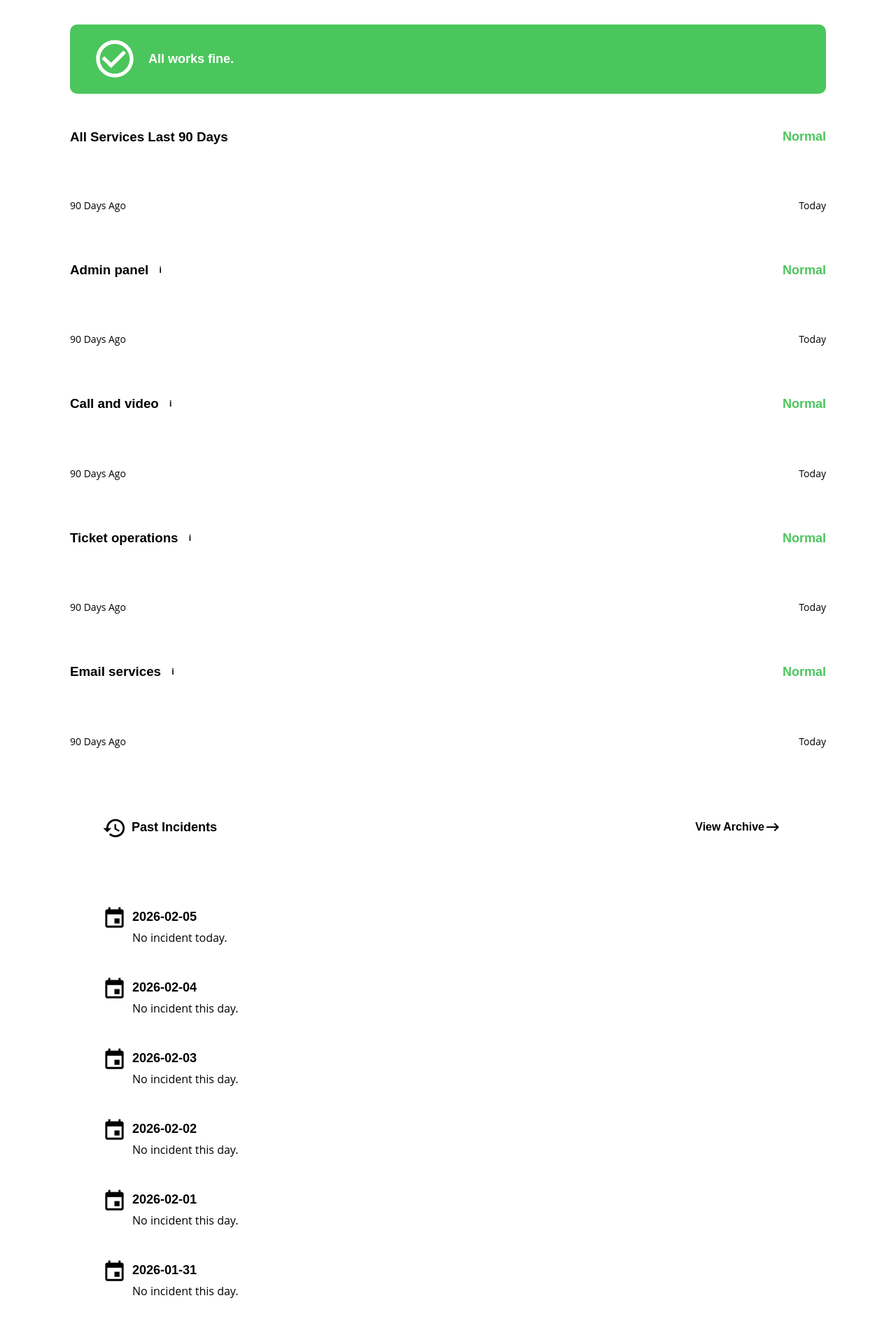
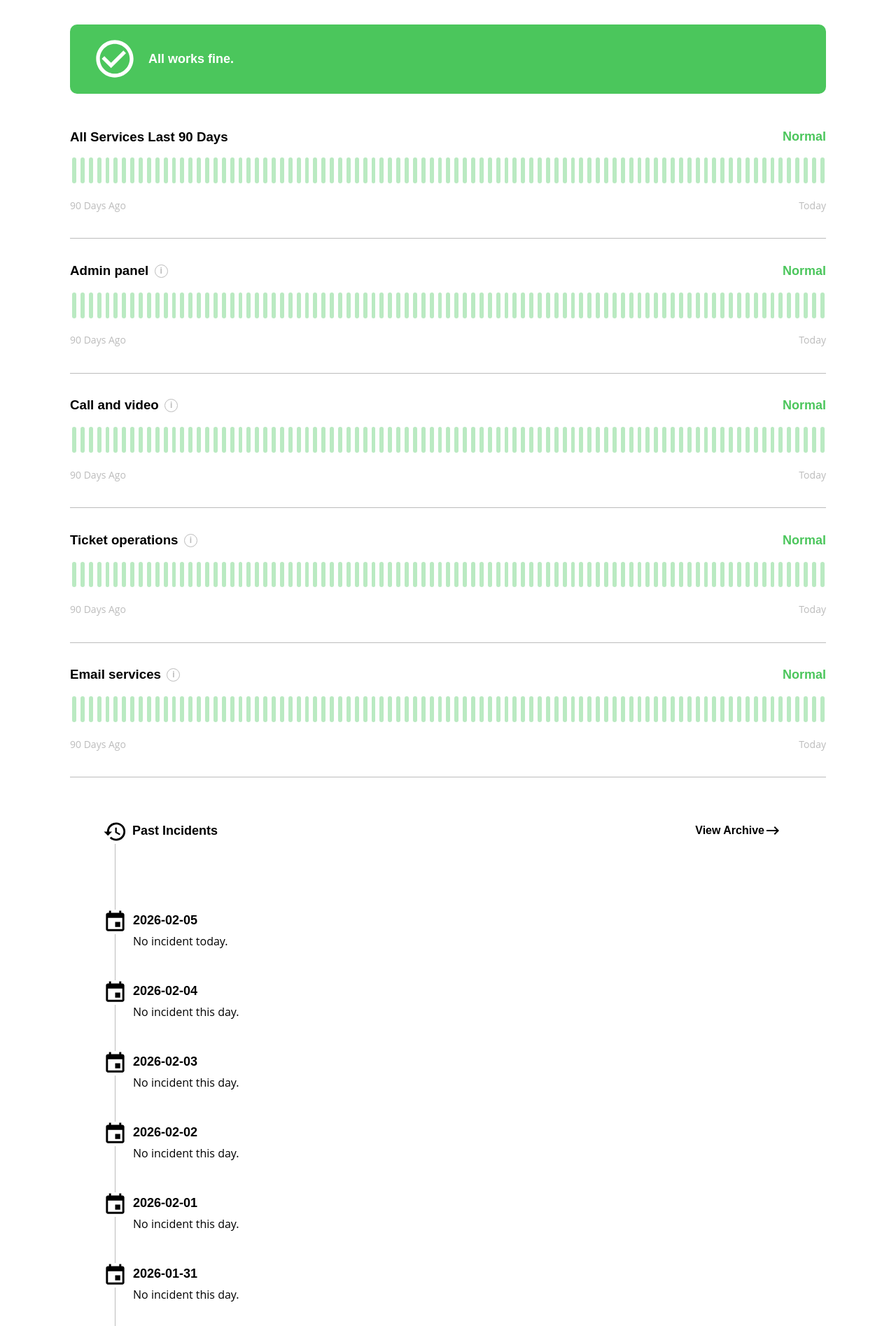
Before and after one commit to dshymanskyi/la-status, a Jekyll site: the page built from index.html, in a window 1280 px wide. Shown: the part 343-2238 px from the top of the page at 70% size. Built offline with Jekyll 4.4.1, drawn with Linux system fonts in a browser that asks for light colours; the list of posts is cut into pages by our own code.

Commit message:
Update styles.css

```diff
--- a/css/styles.css
+++ b/css/styles.css
@@ -78,7 +78,7 @@
 }
 
 .index-system {
-  border-bottom: 1px solid $gray;
+  border-bottom: 1px solid var(--gray);
   padding: 1rem 0;
 }
 
@@ -144,11 +144,11 @@
 }
 
 input:checked + .slider {
-  background-color: $degradation;
+  background-color: var(--degradation);
 }
 
 input:focus + .slider {
-  box-shadow: 0 0 1px $degradation;
+  box-shadow: 0 0 1px var(--degradation);
 }
 
 input:checked + .slider:before {
@@ -178,7 +178,7 @@ input:checked + .slider:before {
   a {
     font-size: small;
     text-decoration: none;
-    color: $gray;
+    color: var(--gray);
     padding: 0 0.2rem;
   }
 
@@ -192,13 +192,13 @@ input:checked + .slider:before {
   padding: 13px 40px;
   background-color: white;
   border-radius: 5px;
-  border: 1px solid $gray;
+  border: 1px solid var(--gray);
   cursor: pointer;
-  color: $gray;
+  color: var(--gray);
 
   &:hover {
-    border-color: $degradation;
-    color: $degradation;
+    border-color: var(--degradation);
+    color: var(--degradation);
   }
 
   &:focus {
@@ -288,7 +288,7 @@ input:checked + .slider:before {
 
 .timelineDay {
   position: relative;
-  border-left: 1px solid $gray;
+  border-left: 1px solid var(--gray);
 
 
   &::before {
@@ -309,7 +309,7 @@ input:checked + .slider:before {
 
 .timelineDayIncidents {
   position: relative;
-  border-left: 1px solid $gray;
+  border-left: 1px solid var(--gray);
 
 
   &::before {
@@ -360,7 +360,7 @@ input:checked + .slider:before {
   font-family: Open Sans, sans-serif;
   font-size: 13px;
   font-weight: 600;
-  background-color: $outage;
+  background-color: var(--outage);
   padding: 2px 12px;
   text-transform: uppercase;
   color: white;
@@ -370,7 +370,7 @@ input:checked + .slider:before {
 
 .incident.degradation {
   .label {
-    background-color: $degradation;
+    background-color: var(--degradation);
   }
 }
 
@@ -414,7 +414,7 @@ input:checked + .slider:before {
   color: black;
 
   &:hover {
-    color: $degradation;
+    color: var(--degradation);
   }
 }
 
@@ -451,23 +451,23 @@ input:checked + .slider:before {
 
 .post-description-title.outage {
   &:before {
-    color: $outage;
-    border: 1.5px solid $outage;
+    color: var(--outage);
+    border: 1.5px solid var(--outage);
   }
 
   a:hover {
-    color: $outage;
+    color: var(--outage);
   }
 }
 
 .post-description-title.degradation {
   &:before {
-    color: $degradation;
-    border: 1.5px solid $degradation;
+    color: var(--degradation);
+    border: 1.5px solid var(--degradation);
   }
 
   a:hover {
-    color: $degradation;
+    color: var(--degradation);
   }
 }
 
@@ -488,9 +488,9 @@ input:checked + .slider:before {
   width: 11px;
   text-align: center;
   background: white;
-  color: $degradation;
+  color: var(--degradation);
   vertical-align: middle;
-  border: 1.5px solid $degradation;
+  border: 1.5px solid var(--degradation);
 }
 
 .post-resolved {
@@ -572,7 +572,7 @@ input:checked + .slider:before {
 }
 
 .date-archive {
-  color: $gray;
+  color: var(--gray);
   padding: 0 0 0.5rem 0;
 }
 
@@ -649,7 +649,7 @@ input:checked + .slider:before {
 
   .site-title {
     :first-child {
-      color: $outage;
+      color: var(--outage);
     }
   }
 ;
@@ -668,7 +668,7 @@ input:checked + .slider:before {
 
   .site-title {
     :first-child {
-      color: $degradation;
+      color: var(--degradation);
     }
   }
 ;
@@ -685,7 +685,7 @@ input:checked + .slider:before {
   font-family: 'Open Sans', sans-serif;
   font-size: 16px;
   font-weight: 800;
-  color: $degradation;
+  color: var(--degradation);
 }
 
 .open-sans-11-bold {
@@ -774,7 +774,7 @@ body {
 }
 
 footer {
-  background-color: $footer;
+  background-color: var(--footer);
   margin: 0 -1em;
 }
 
@@ -801,7 +801,7 @@ footer {
   a {
     font-size: small;
     text-decoration: none;
-    color: $gray;
+    color: var(--gray);
   }
 
   a:hover {
@@ -839,11 +839,11 @@ footer {
   }
 
   &.degradation {
-    color: $degradation;
+    color: var(--degradation);
   }
 
   &.outage {
-    color: $outage;
+    color: var(--outage);
   }
 }
 
@@ -858,7 +858,7 @@ footer {
   justify-content: space-between;
   align-items: center;
   padding: 2% 0 2% 0;
-  color: $gray;
+  color: var(--gray);
 
   span {
     font-family: 'Open Sans', sans-serif;
@@ -880,7 +880,7 @@ footer {
     flex: 1;
     height: 2.3rem;
     margin: 0 3px;
-    background: $withoutIncident;
+    background: var(--withoutIncident);
     position: relative;
     border-radius: 4px;
 
@@ -921,11 +921,11 @@ footer {
   }
 
   span.degradation {
-    background: $degradation;
+    background: var(--degradation);
   }
 
   span.outage {
-    background: $outage;
+    background: var(--outage);
   }
 }
 
@@ -939,7 +939,7 @@ footer {
   padding: 1.1rem 3rem;
   margin: 1rem 0;
   display: flex;
-  background-color: $degradation;
+  background-color: var(--degradation);
   border-radius: 10px;
   justify-content: space-between;
   align-items: center;
@@ -980,9 +980,9 @@ footer {
     width: 11px;
     text-align: center;
     background: white;
-    color: $gray;
+    color: var(--gray);
     vertical-align: middle;
-    border: 1.5px solid $gray;
+    border: 1.5px solid var(--gray);
     margin-top: -4px;
   }
 }
@@ -1015,12 +1015,12 @@ footer {
   text-transform: uppercase;
 
   &.outage {
-    background: $outage;
+    background: var(--outage);
     display: inline-block;
   }
 
   &.degradation {
-    background: $degradation;
+    background: var(--degradation);
     display: inline-block;
   }
 }
@@ -1029,7 +1029,7 @@ footer {
   padding: 2px 7px;
   display: inline-block;
   border-radius: 10px;
-  background: $clusterBlue;
+  background: var(--clusterBlue);
   color: #fff;
   margin-right: 2px;
   font-family: Open Sans, sans-serif;
@@ -1068,12 +1068,12 @@ footer {
   }
 
   &.outage {
-    background: $outage;
+    background: var(--outage);
 
   }
 
   &.degradation {
-    background: $degradation;
+    background: var(--degradation);
   }
 }
 
@@ -1092,7 +1092,7 @@ footer {
   }
 
   &.investigating {
-    color: $degradation;
+    color: var(--degradation);
   }
 
 }
```
